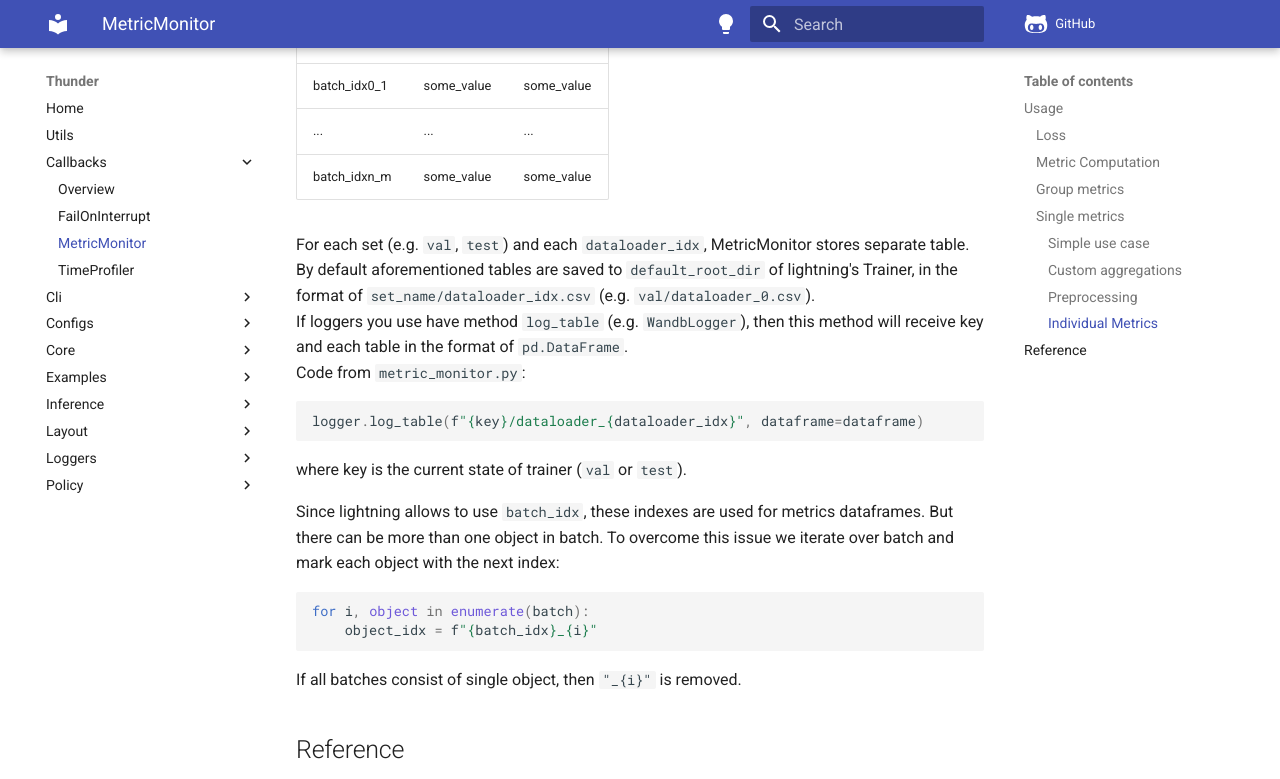
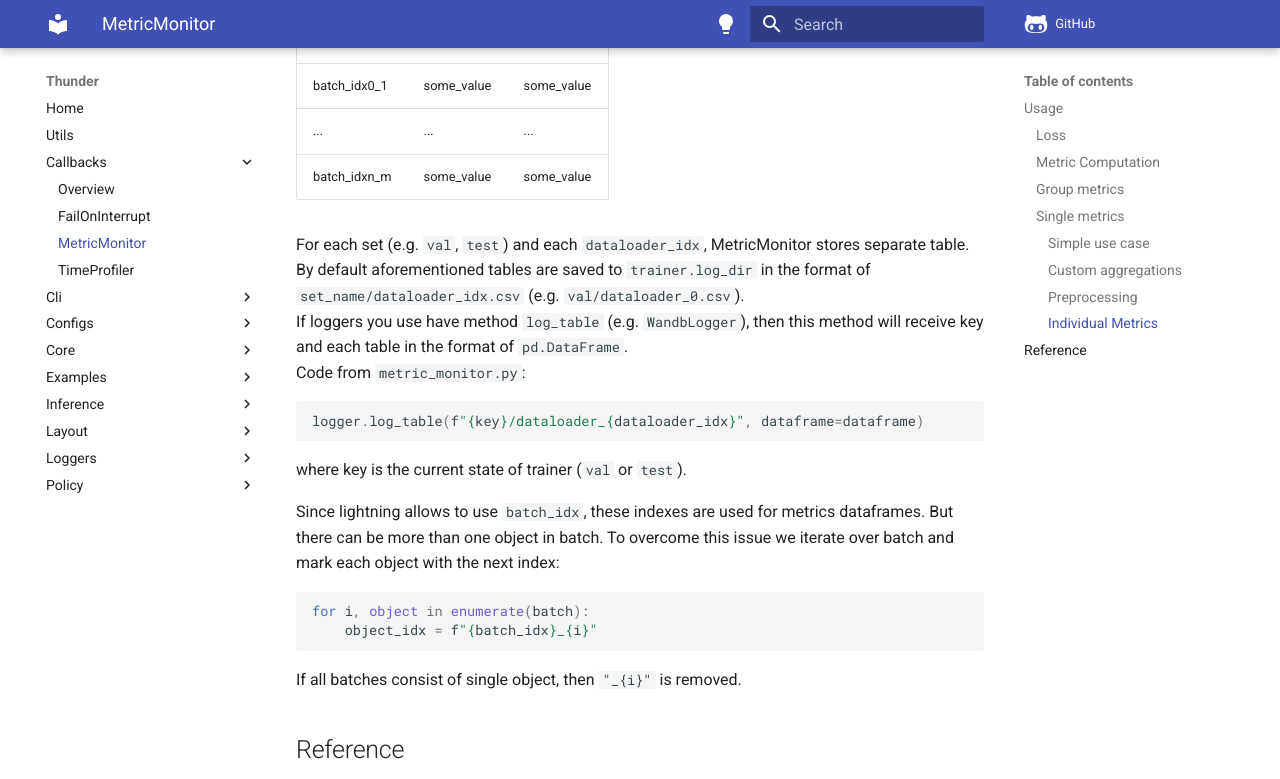
Before and after one commit to neuro-ml/thunder, an MkDocs documentation site: the page built from docs/callbacks/metric_monitor.md, in a window 1280 px wide and 900 px high, scrolled down 3537 px, cut to the strip 0-779 px from the top of the window. Built offline with MkDocs 1.6.1 and Material for MkDocs 9.7.7, drawn with Linux system fonts in a browser that asks for light colours; emoji names are drawn with the system emoji font; comment, search, counter and statistics services are not loaded; the version menu is left out.

Commit message:
`MetricMonitor` docs update

```diff
--- a/docs/callbacks/metric_monitor.md
+++ b/docs/callbacks/metric_monitor.md
@@ -145,7 +145,7 @@ flag. Being set to `True` it forces the callback to store table of metrics in th
 | batch_idxn_m | some_value | some_value  |
 
 For each set (e.g. `val`, `test`) and each `dataloader_idx`, MetricMonitor stores separate table.
-By default aforementioned tables are saved to `default_root_dir` of lightning's Trainer, in the format of
+By default aforementioned tables are saved to `trainer.log_dir` in the format of
 `set_name/dataloader_idx.csv` (e.g. `val/dataloader_0.csv`).
 If loggers you use have method `log_table` (e.g. `WandbLogger`),
 then this method will receive key and each table in the format of `pd.DataFrame`.
```
